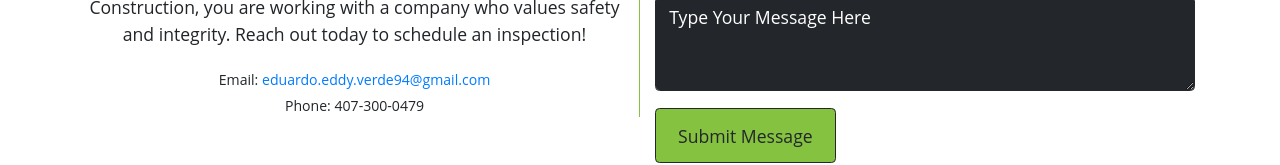
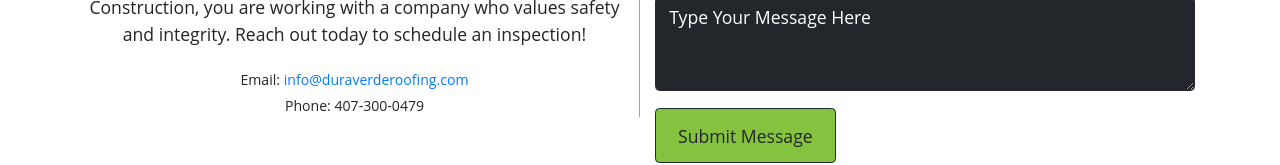
Before and after one commit to whyuascii/jnroofing-main-site, a React (Create React App) app: page /contact-us in a window 1280 px wide. Shown: the part 415-580 px from the top of the page. Built offline with nearby package versions, Linux system fonts and the light colour scheme.

Commit message:
updated email

```diff
--- a/src/content/Contact.js
+++ b/src/content/Contact.js
@@ -102,10 +102,10 @@ export default class Contact extends Component {
               <small>
                 Email:{" "}
                 <a
-                  href="mailto:eduardo.eddy.verde94@gmail.com"
+                  href="mailto:info@duraverderoofing.com"
                   className="email-tag"
                 >
-                  eduardo.eddy.verde94@gmail.com
+                  info@duraverderoofing.com
                 </a>
               </small>
               <br />
--- a/src/styles/Contact.css
+++ b/src/styles/Contact.css
@@ -7,7 +7,6 @@
   background-color: rgb(133, 194, 64) !important;
   border-color: #23272b !important;
   padding: 0.75rem 1.25rem !important;
-  /* margin-right: 3rem; */
 }
 
 alert {
```
